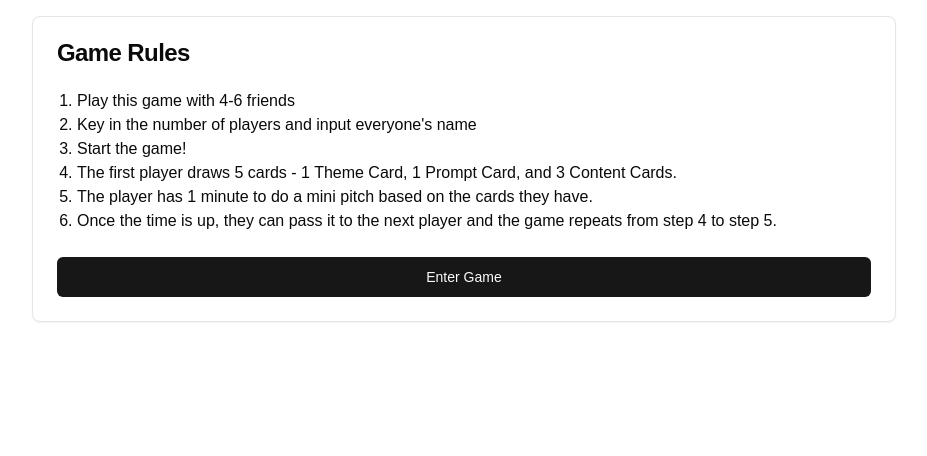
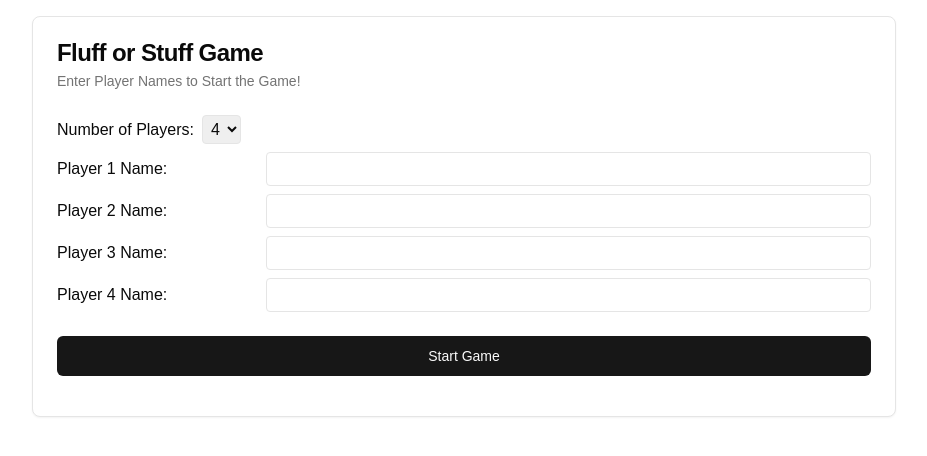
Before and after one commit to daricewong/fos-game, a Next.js app: page / in a window 1280 px wide. Shown: the top 456 px of the page, without its empty margins (176-1103 px from the left). Built offline with nearby package versions, Linux system fonts and the light colour scheme.

Commit message:
Revert "Added a landing page & rules"
This reverts commit 5fa2860561196259cf3c03c32dec2bd9569a8b38.

```diff
--- a/components/pitch-deck-game.tsx
+++ b/components/pitch-deck-game.tsx
@@ -221,7 +221,6 @@ export function PitchDeckGameComponent() {
   const [numPlayers, setNumPlayers] = useState<number>(4); // Default to 4
   const [isGameStarted, setIsGameStarted] = useState<boolean>(false);
   const [currentPlayerIndex, setCurrentPlayerIndex] = useState<number>(0); // Track current player
-  const [showRules, setShowRules] = useState<boolean>(true); // State to toggle rules visibility
 
   useEffect(() => {
     let interval: NodeJS.Timeout | null = null;
@@ -317,7 +316,7 @@ export function PitchDeckGameComponent() {
   // Function to go to the next player
   const nextPlayer = () => {
     // Increment the current player index
-    setCurrentPlayerIndex((prevIndex) => (prevIndex + 1) % playerNames.length);
+    setCurrentPlayerIndex((currentPlayerIndex) => (currentPlayerIndex + 1) % playerNames.length);
 
     // Reset the cards being drawn for the next player
     setHand([]);
@@ -325,36 +324,13 @@ export function PitchDeckGameComponent() {
     // Update the UI to reflect the next player's name
     const currentPlayerElement = document.querySelector('.current-player-name');
     if (currentPlayerElement) {
-        currentPlayerElement.textContent = playerNames[(currentPlayerIndex + 1) % playerNames.length];
+        currentPlayerElement.textContent = playerNames[currentPlayerIndex];
     }
-  }
-
-  const handleStartGame = () => {
-    setShowRules(false); // Hide rules when starting the game
   }
 
   return (
     <div className="max-w-4xl mx-auto p-4">
-      {showRules ? (
-        <Card className="mb-4 mx-auto">
-          <CardHeader>
-            <CardTitle>Game Rules</CardTitle>
-          </CardHeader>
-          <CardContent>
-            <ol className="list-decimal pl-5">
-              <li>Play this game with 4-6 friends</li>
-              <li>Key in the number of players and input everyone's name</li>
-              <li>Start the game!</li>
-              <li>The first player draws 5 cards - 1 Theme Card, 1 Prompt Card, and 3 Content Cards.</li>
-              <li>The player has 1 minute to do a mini pitch based on the cards they have.</li>
-              <li>Once the time is up, they can pass it to the next player and the game repeats from step 4 to step 5.</li>
-            </ol>
-          </CardContent>
-          <CardFooter>
-            <Button onClick={handleStartGame} className="w-full">Enter Game</Button>
-          </CardFooter>
-        </Card>
-      ) : !isGameStarted ? (
+      {!isGameStarted ? (
         <Card className="mb-4 mx-auto">
           <CardHeader>
             <CardTitle>Fluff or Stuff Game</CardTitle>
```
